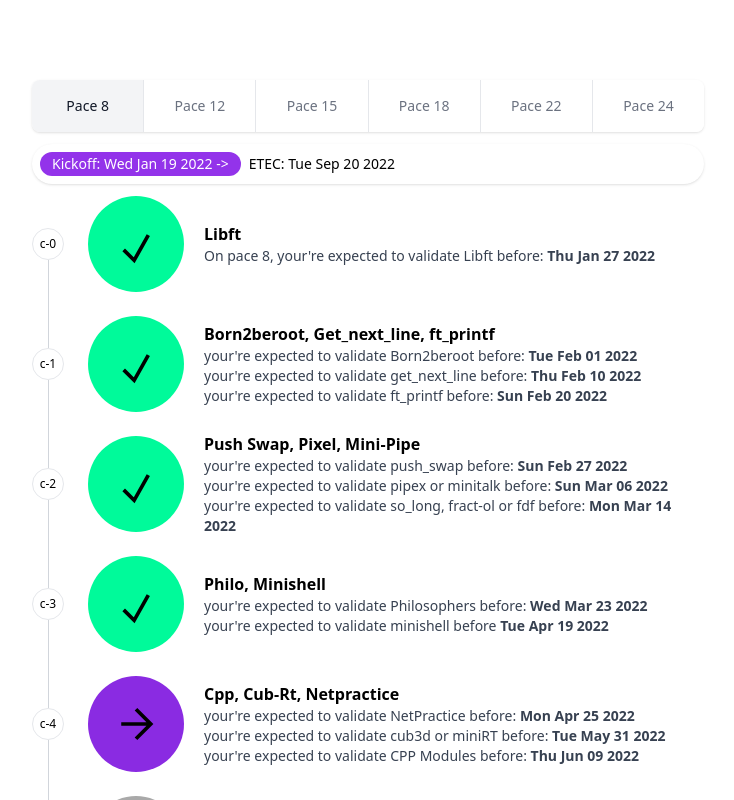
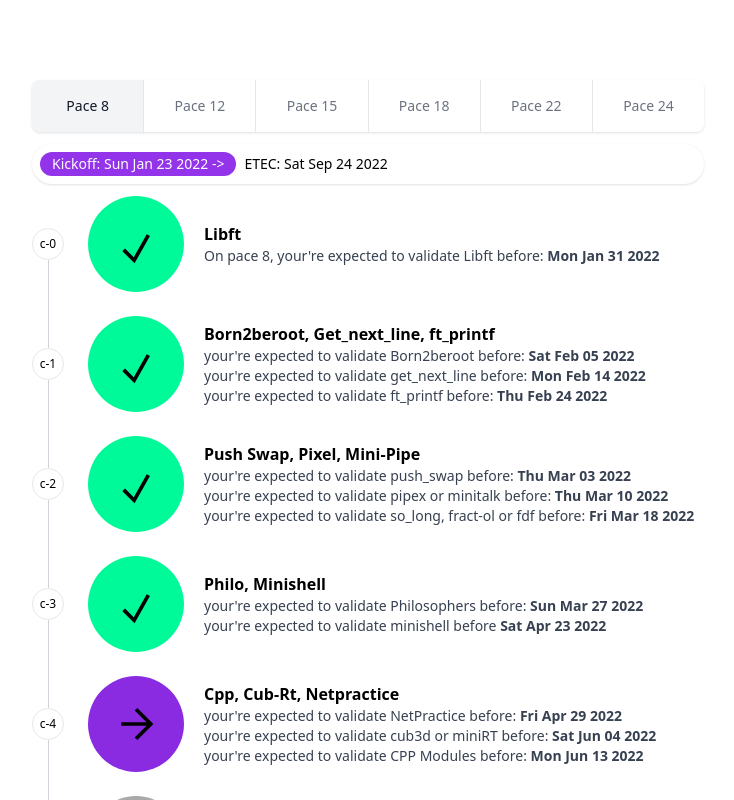
Before and after one commit to bassamnaji/ft-progress-monitor, a Nuxt app in the folder app/web/: page /studyplan in a window 1280 px wide. Shown: the top 800 px of the page, without its empty margins (272-1006 px from the left). Built offline with nearby package versions, Linux system fonts and the light colour scheme.

Commit message:
pace determination in progress

```diff
--- a/app/web/components/StudyPlanComp.vue
+++ b/app/web/components/StudyPlanComp.vue
@@ -81,7 +81,7 @@
         <div
           class="inline-flex bg-purple-600 text-white rounded-full h-6 px-3 justify-center items-center whitespace-nowrap"
         >
-          Kickoff: {{ dateTest.toDateString() + ` ->` }}
+          Kickoff: {{ student.kickoff.toDateString() + ` ->` }}
         </div>
         <div
           class="inline-flex px-2 text-black whitespace-nowrap justify-center"
@@ -693,7 +693,7 @@ function incrimentDate(edate, num) {
   edate.setDate(edate.getDate() + num);
 }
 
-incrimentDate(dateTest, -53 - 365 - 30 + 17 + 30);
+incrimentDate(dateTest, -53 - 365 - 30 + 17 + 34);
 // to make kickoff to jan for testing
 
 // after we fetch, we get the circle number, student is an object to test, the circle property is set to 3 in this example and can be changed to 7 max;
@@ -702,6 +702,11 @@ let student = ref({
   circle: 4,
   kickoff: dateTest,
   pace_chosen: 8,
+  currentpace: 0,
+  lastSub: {
+    name: "",
+    subDate: null
+  },
   project: {
     libft: {
       name: "Libft",
@@ -1274,6 +1279,53 @@ function resetDates() {
 setPaceDates(0);
 resetDates();
 
+const dayMs = 86400000;
+
+student.value.lastSub.name = "Libft";
+student.value.lastSub.subDate = new Date();
+
+
+function  getDateDiff(start, end)
+{
+  const dayMs = 86400000;
+  let num = (start.getTime() - end.getTime()) / dayMs;
+  return (Math.abs(num));
+}
+
+
+incrimentDate(student.value.lastSub.subDate, -420);
+console.log(getDateDiff(student.value.project.libft.e_date, student.value.lastSub.subDate));
+function determinePace()
+{
+  if (student.value.lastSub == null)
+    return;
+
+  if (student.value.lastSub.name == student.value.project.libft.name)
+  {
+    const num = getDateDiff(student.value.lastSub.subDate, student.value.project.libft.e_date);
+      if(num <= 8)
+      console.log("you're on pace 8");
+      else if (num <= 13)
+      console.log("you're on pace 12");
+      else if (num <= 18)
+      console.log("you're on pace 15");
+      else if (num <= 24)
+      console.log("you're on pace 18");
+      else if (num <= 30)
+      console.log("you're on pace 22");
+      else
+      console.log(`you're on ${student.value.project.libft.name} you're on pace 24`);
+  }
+  else if (student.value.lastSub.name == student.value.project.ft_printf.name)
+  {
+    //left here after I got stuck on which I sould take as the last submitted project date
+    const num = getDateDiff(student.value.lastSub.subDate, student.value.project.ft_printf.e_date);
+    console.log(`you're on ${student.value.project.ft_printf.name} you're on pace 24`);
+  }
+}
+
+determinePace();
+
 function paceSelect(thisPace) {
   // since we used thge ref keyword, we should not
   // accesss the value using satudent.pace_chose but using student.value.pace_chosen
```
